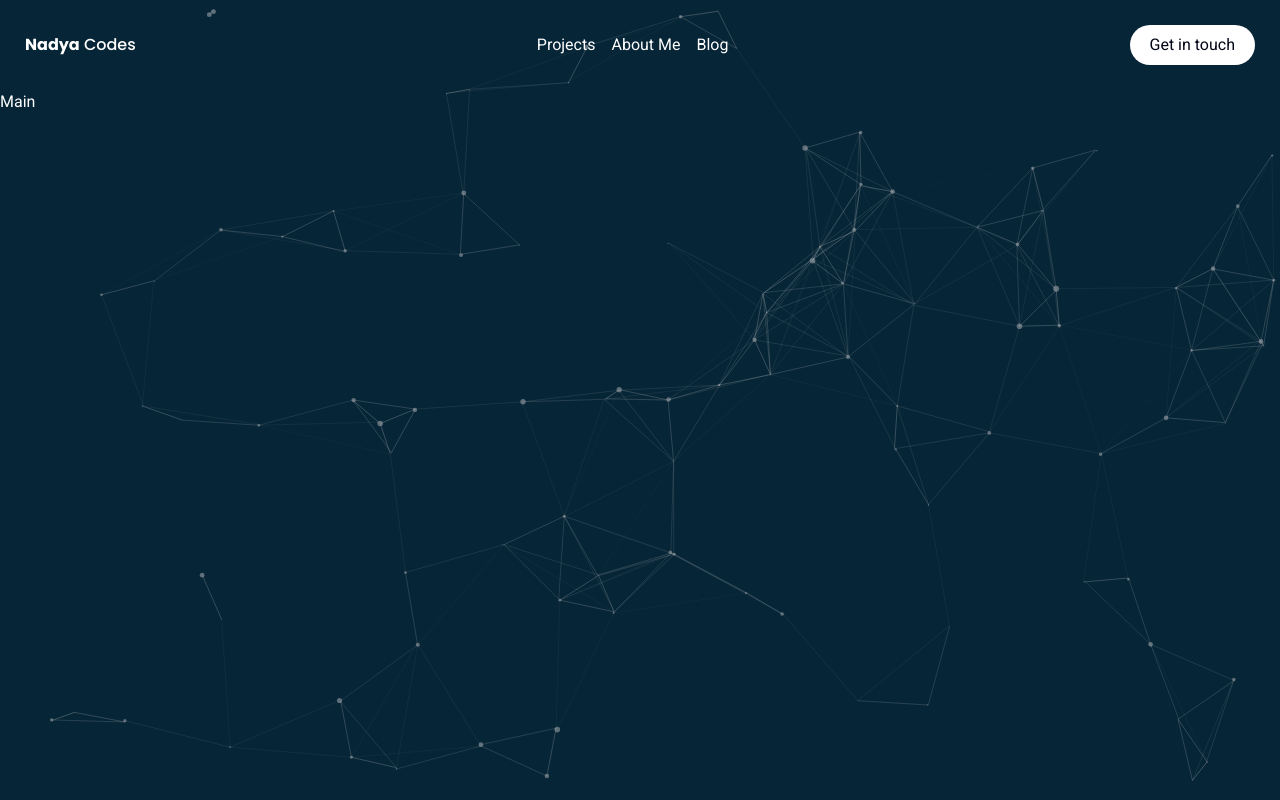
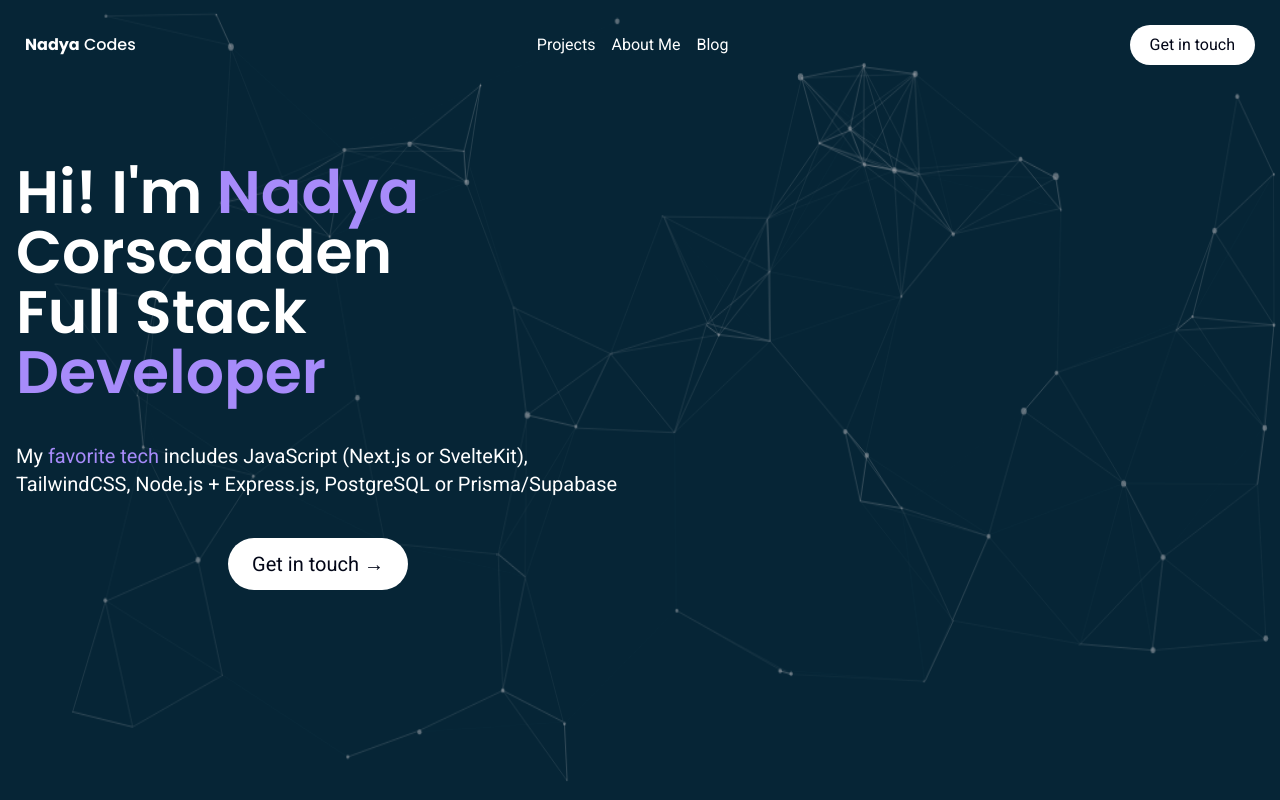
Before and after one commit to NadyaCodes/amazing-svelte-portfoli, a SvelteKit app: page / in a window 1280 px wide. Built offline with nearby package versions, Linux system fonts and the light colour scheme.

Commit message:
create welcome content

```diff
--- a/src/components/Main.svelte
+++ b/src/components/Main.svelte
@@ -1 +1,18 @@
-Main
+<script>
+
+</script>
+
+<main class="flex flex-col flex-1 p-4">
+  <section id="introPage" class="grid grid-cols-1 lg:grid-cols-2 gap-10 py-8 sm:py-14">
+<div class="flex flex-col lg:justify-center text-center lg:text-left gap-6 md:gap-8 lg:gap-10">
+  <h2 class="font-semibold text-4xl sm:text-5xl md:text-6xl">Hi! I'm <span class="poppins text-violet-400">Nadya</span> Corscadden <br />Full Stack <span class="poppins text-violet-400">Developer</span></h2>
+<p class="text-base sm:text-lg md:text-xl">My <span class="text-violet-400">favorite tech</span> includes JavaScript (Next.js or SvelteKit), TailwindCSS, Node.js + Express.js, PostgreSQL or Prisma/Supabase</p>
+<a href="#" target="_blank" class="blueShadow mx-auto lg:mr-auto text-base sm:text-lg md:text-xl poppins relative overflow-hidden px-6 py-3 group rounded-full bg-white text-slate-950 cursor-pointer">
+  <div class="absolute top-0 right-full w-full h-full bg-violet-400 opacity-20 group-hover:translate-x-full z-0 duration-200">
+
+  </div>
+  <h4 class="relative z-9">Get in touch &rarr;</h4>
+</a>
+</div>
+  </section>
+</main>
```
